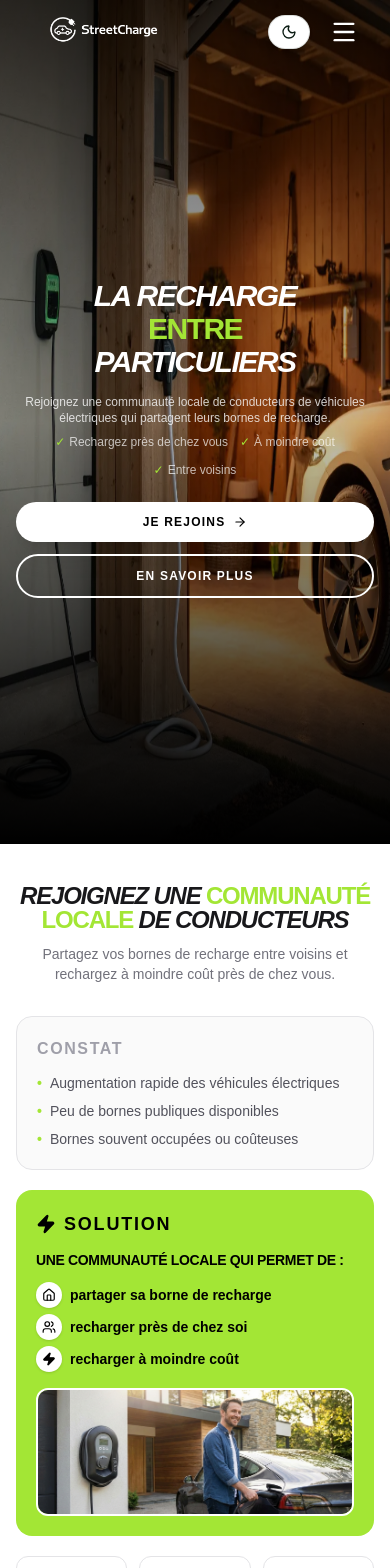
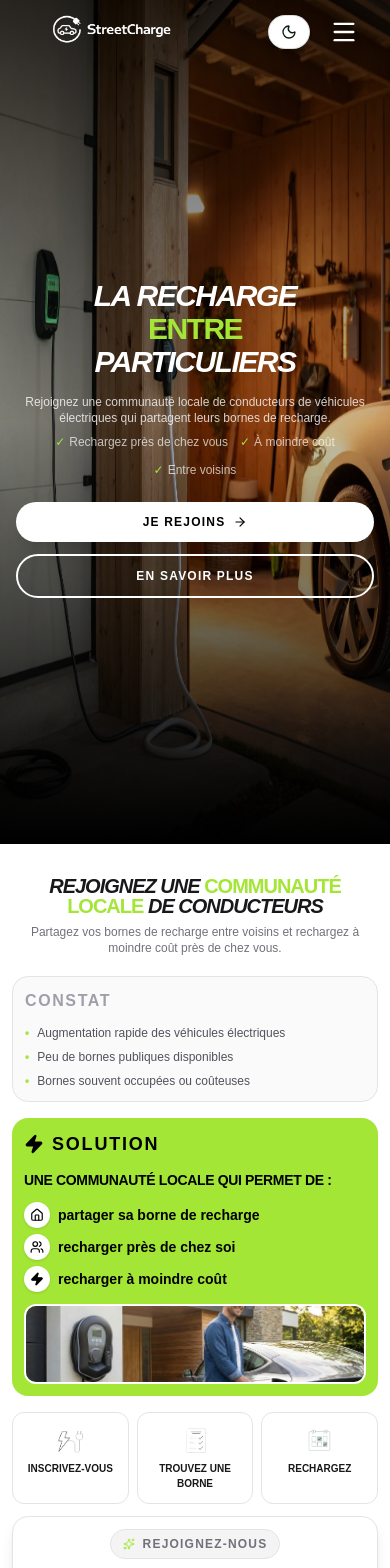
Before and after one commit to DigitariaWebs/StationP, a Next.js app: page / in a window 390 px wide. Shown: the top 1568 px of the page. Built offline with nearby package versions, Linux system fonts and the light colour scheme.

Commit message:
refactor: improve layout and styling for enhanced readability and responsiveness in Hero and Trouver sections

```diff
--- a/src/components/sections/Hero.tsx
+++ b/src/components/sections/Hero.tsx
@@ -35,7 +35,7 @@ export default function HeroWithNavbar() {
           alt="Voiture électrique en charge"
           fill
           priority
-          quality={75}
+          quality={90}
           className="md:hidden object-cover pointer-events-none"
         />
         <div className="absolute inset-0 bg-gradient-to-b from-black/70 via-black/20 to-black lg:bg-gradient-to-r lg:from-black/70 lg:via-black/30 lg:to-transparent" />
@@ -50,7 +50,7 @@ export default function HeroWithNavbar() {
                 alt="StreetCharge Logo"
                 width={220}
                 height={70}
-                className="w-40 sm:w-48 h-auto brightness-0 invert"
+                className="w-44 sm:w-48 h-auto brightness-0 invert"
                 priority
               />
             </Link>
--- a/src/components/sections/Trouver.tsx
+++ b/src/components/sections/Trouver.tsx
@@ -36,31 +36,31 @@ export default function TrouverSection() {
   };
 
   return (
-    <section id="trouveruneborne" className="bg-white text-zinc-900 relative w-full overflow-hidden py-10 sm:py-14">
-      <div className="max-w-7xl mx-auto px-4 sm:px-6 w-full">
+    <section id="trouveruneborne" className="bg-white text-zinc-900 relative w-full overflow-hidden py-8 sm:py-14">
+      <div className="max-w-7xl mx-auto px-3 sm:px-6 w-full">
 
         {/* EN-TÊTE */}
-        <div className="mb-8 text-center sm:text-left">
-          <h2 className="text-2xl sm:text-3xl font-black tracking-tighter uppercase italic leading-[1] mb-3">
+        <div className="mb-5 sm:mb-8 text-center sm:text-left">
+          <h2 className="text-xl sm:text-3xl font-black tracking-tighter uppercase italic leading-[1] mb-2">
             Rejoignez une <span className="text-[#A3E635] not-italic">communauté locale</span> de conducteurs
           </h2>
-          <p className="text-sm sm:text-base text-zinc-500 max-w-2xl font-medium">
+          <p className="text-xs sm:text-base text-zinc-500 max-w-2xl font-medium">
             Partagez vos bornes de recharge entre voisins et rechargez à moindre coût près de chez vous.
           </p>
         </div>
 
         {/* CONTENU PRINCIPAL EN 2 COLONNES */}
-        <div className="grid grid-cols-1 lg:grid-cols-12 gap-6 lg:gap-8">
+        <div className="grid grid-cols-1 lg:grid-cols-12 gap-3 sm:gap-6 lg:gap-8">
 
           {/* COLONNE GAUCHE: CONSTAT + SOLUTION + PROCESS */}
-          <div className="lg:col-span-7 space-y-5">
+          <div className="lg:col-span-7 space-y-4">
 
             {/* CONSTAT */}
-            <div className="bg-zinc-50 border border-zinc-200 rounded-2xl p-5 sm:p-6">
+            <div className="bg-zinc-50 border border-zinc-200 rounded-2xl p-3 sm:p-6">
               <h3 className="text-base sm:text-lg font-black uppercase tracking-widest mb-3 text-zinc-400">
                 Constat
               </h3>
-              <ul className="space-y-2 text-sm text-zinc-600 font-medium">
+              <ul className="space-y-2 text-xs sm:text-sm text-zinc-600 font-medium">
                 <li className="flex items-start gap-2">
                   <span className="text-[#A3E635] font-black">•</span>
                   <span>Augmentation rapide des véhicules électriques</span>
@@ -77,7 +77,7 @@ export default function TrouverSection() {
             </div>
 
             {/* SOLUTION */}
-            <div className="bg-[#A3E635] rounded-2xl p-5 sm:p-6 text-black flex flex-col sm:flex-row gap-4 items-center overflow-hidden">
+            <div className="bg-[#A3E635] rounded-2xl p-3 sm:p-6 text-black flex flex-col sm:flex-row gap-3 sm:gap-4 items-center overflow-hidden">
               <div className="flex-1 w-full">
                 <h3 className="text-lg sm:text-xl font-black uppercase tracking-widest mb-3 flex items-center gap-2">
                   <Zap size={20} className="fill-black" /> Solution
@@ -101,7 +101,7 @@ export default function TrouverSection() {
                 </ul>
               </div>
 
-              <div className="block w-full sm:w-1/3 relative rounded-xl overflow-hidden border-2 border-white h-32 sm:h-40 shrink-0">
+              <div className="block w-full sm:w-1/3 relative rounded-xl overflow-hidden border-2 border-white h-20 sm:h-40 shrink-0">
                 <Image
                   src="/1.png"
                   alt="Borne recharge"
@@ -112,24 +112,24 @@ export default function TrouverSection() {
             </div>
 
             {/* COMMENT ÇA MARCHE */}
-            <div className="grid grid-cols-3 gap-3">
-              <div className="bg-white border border-zinc-200 p-4 rounded-xl flex flex-col items-center text-center">
-                <div className="w-10 h-10 relative mb-2">
+            <div className="grid grid-cols-3 gap-2 sm:gap-3">
+              <div className="bg-white border border-zinc-200 p-3 sm:p-4 rounded-xl flex flex-col items-center text-center">
+                <div className="w-8 h-8 sm:w-10 sm:h-10 relative mb-1 sm:mb-2">
                   <Image src="/icon11.png" alt="Inscription" fill className="object-contain" />
                 </div>
-                <p className="text-xs font-bold uppercase">Inscrivez-vous</p>
+                <p className="text-[10px] sm:text-xs font-bold uppercase">Inscrivez-vous</p>
               </div>
-              <div className="bg-white border border-zinc-200 p-4 rounded-xl flex flex-col items-center text-center">
-                <div className="w-10 h-10 relative mb-2">
+              <div className="bg-white border border-zinc-200 p-3 sm:p-4 rounded-xl flex flex-col items-center text-center">
+                <div className="w-8 h-8 sm:w-10 sm:h-10 relative mb-1 sm:mb-2">
                   <Image src="/icon22.png" alt="Trouver" fill className="object-contain" />
                 </div>
-                <p className="text-xs font-bold uppercase">Trouvez une borne</p>
+                <p className="text-[10px] sm:text-xs font-bold uppercase">Trouvez une borne</p>
               </div>
-              <div className="bg-white border border-zinc-200 p-4 rounded-xl flex flex-col items-center text-center">
-                <div className="w-10 h-10 relative mb-2">
+              <div className="bg-white border border-zinc-200 p-3 sm:p-4 rounded-xl flex flex-col items-center text-center">
+                <div className="w-8 h-8 sm:w-10 sm:h-10 relative mb-1 sm:mb-2">
                   <Image src="/icon33.png" alt="Recharge" fill className="object-contain" />
                 </div>
-                <p className="text-xs font-bold uppercase">Rechargez</p>
+                <p className="text-[10px] sm:text-xs font-bold uppercase">Rechargez</p>
               </div>
             </div>
 
@@ -137,7 +137,7 @@ export default function TrouverSection() {
 
           {/* COLONNE DROITE: FORMULAIRE */}
           <div className="lg:col-span-5" id="inscription">
-            <div className="bg-white border border-zinc-200 p-5 sm:p-6 rounded-2xl shadow-lg sticky top-20">
+            <div className="bg-white border border-zinc-200 p-3 sm:p-6 rounded-2xl shadow-lg sticky top-20">
 
               {submitted ? (
                 <div className="py-8 text-center">
```
